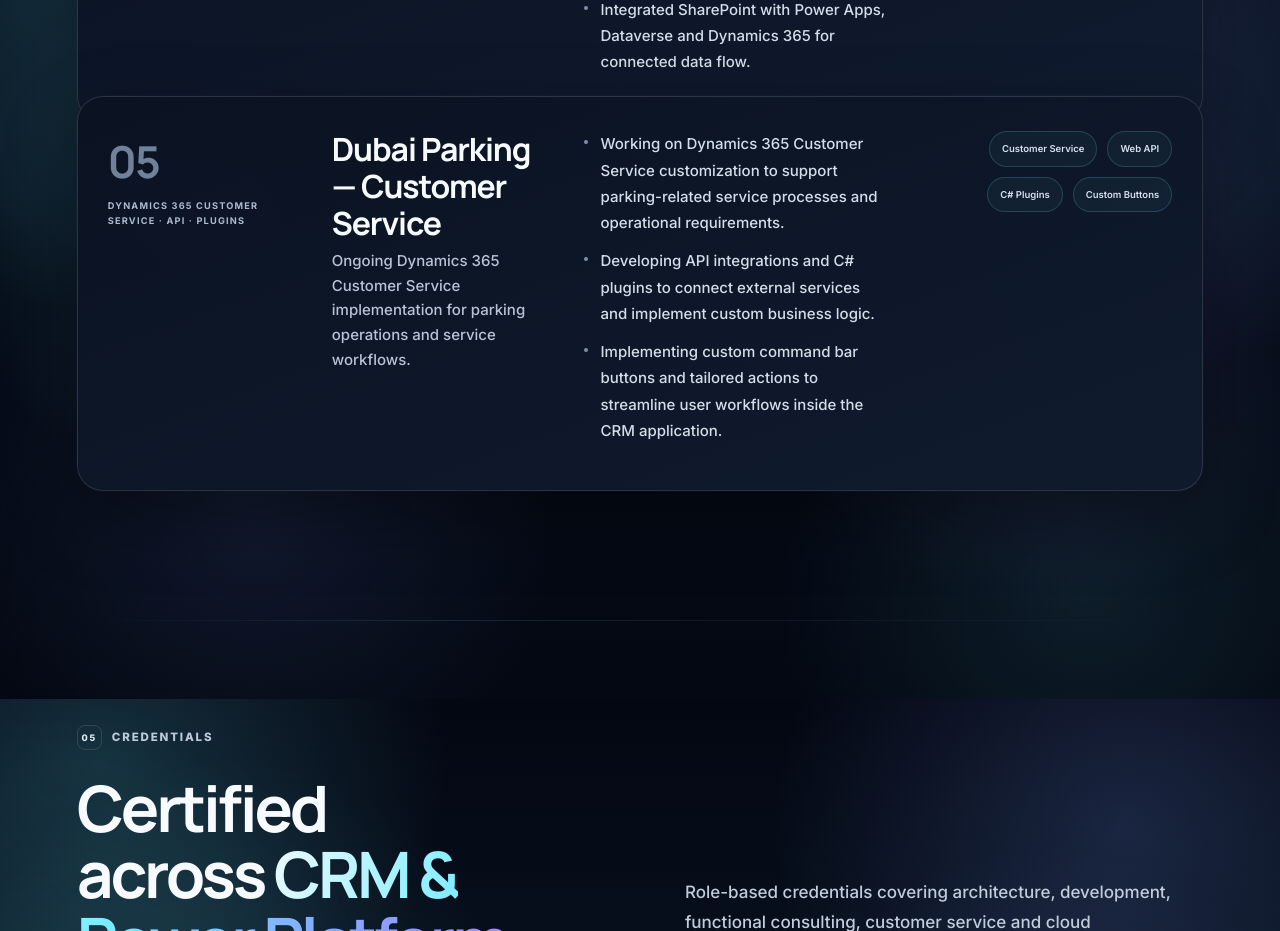
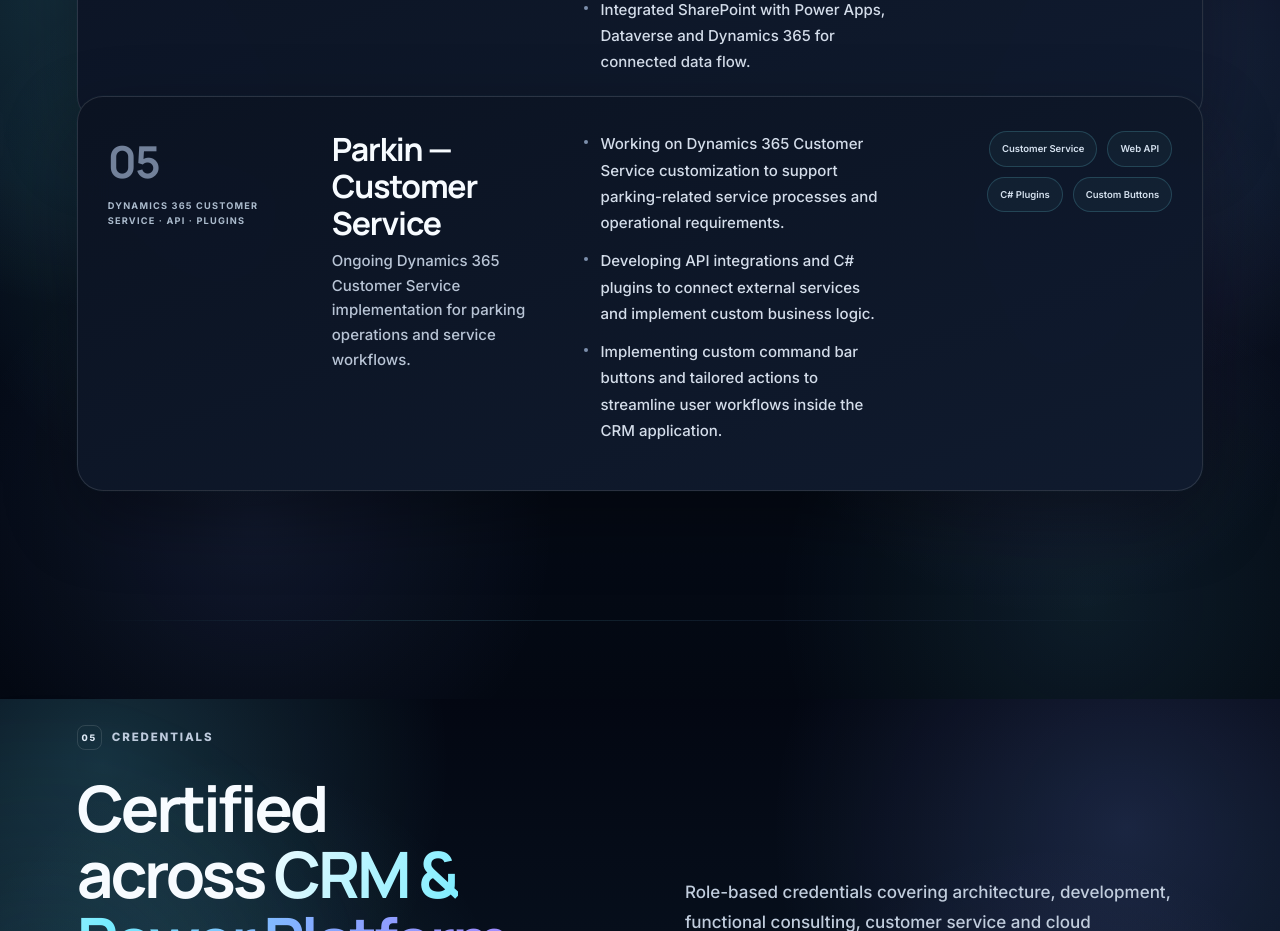
Before and after one commit to HaseebAhmad12-tech/haseeb-ahmad-portfolio, a website: page index.html in a window 1280 px wide. Shown: the part 5701-6632 px from the top of the page. Drawn offline with Linux system fonts and the light colour scheme; no server answers.

Commit message:
Update index.html

```diff
--- a/index.html
+++ b/index.html
@@ -274,7 +274,7 @@
         <article class="project-card reveal">
           <div class="project-meta"><span>05</span><small>DYNAMICS 365 CUSTOMER SERVICE · API · PLUGINS</small></div>
           <div class="project-body">
-            <div><h3>Dubai Parking — Customer Service</h3><p>Ongoing Dynamics 365 Customer Service implementation for parking operations and service workflows.</p></div>
+            <div><h3>Parkin — Customer Service</h3><p>Ongoing Dynamics 365 Customer Service implementation for parking operations and service workflows.</p></div>
             <ul>
               <li>Working on Dynamics 365 Customer Service customization to support parking-related service processes and operational requirements.</li>
               <li>Developing API integrations and C# plugins to connect external services and implement custom business logic.</li>
```
